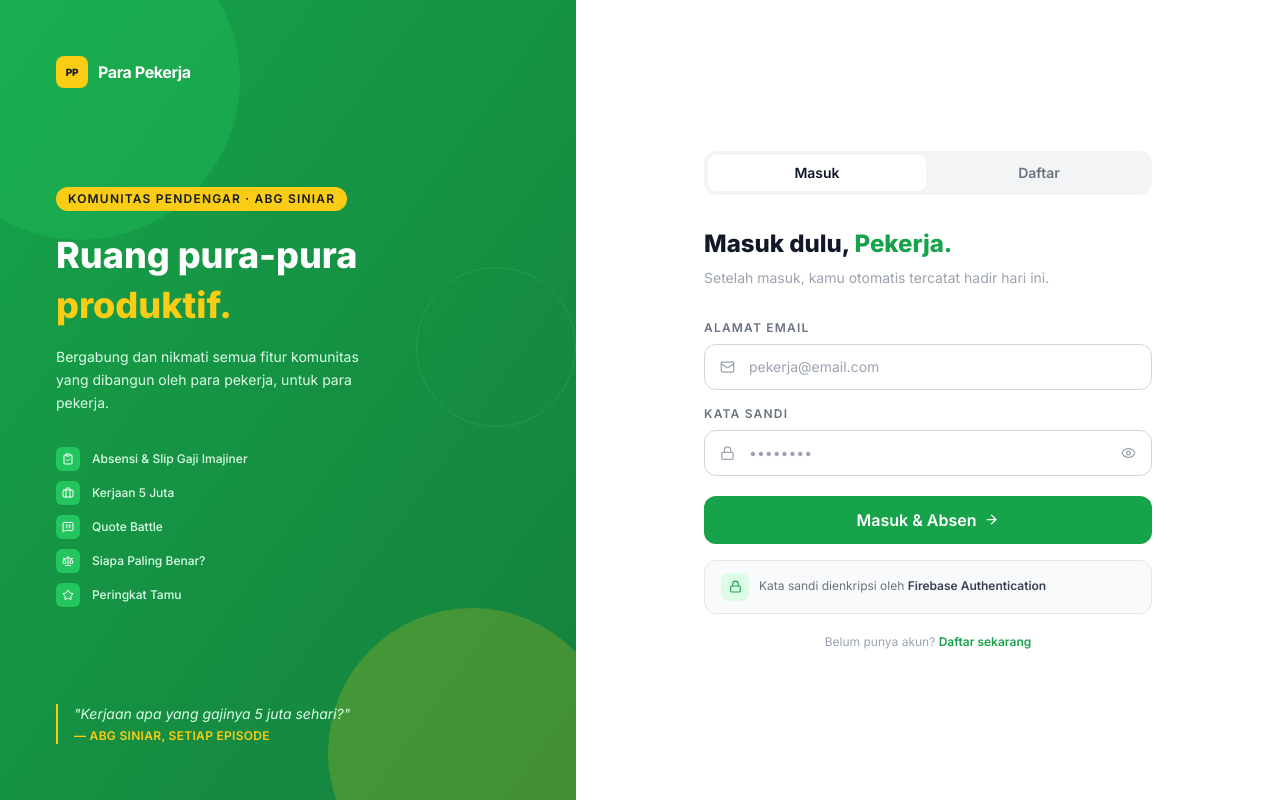
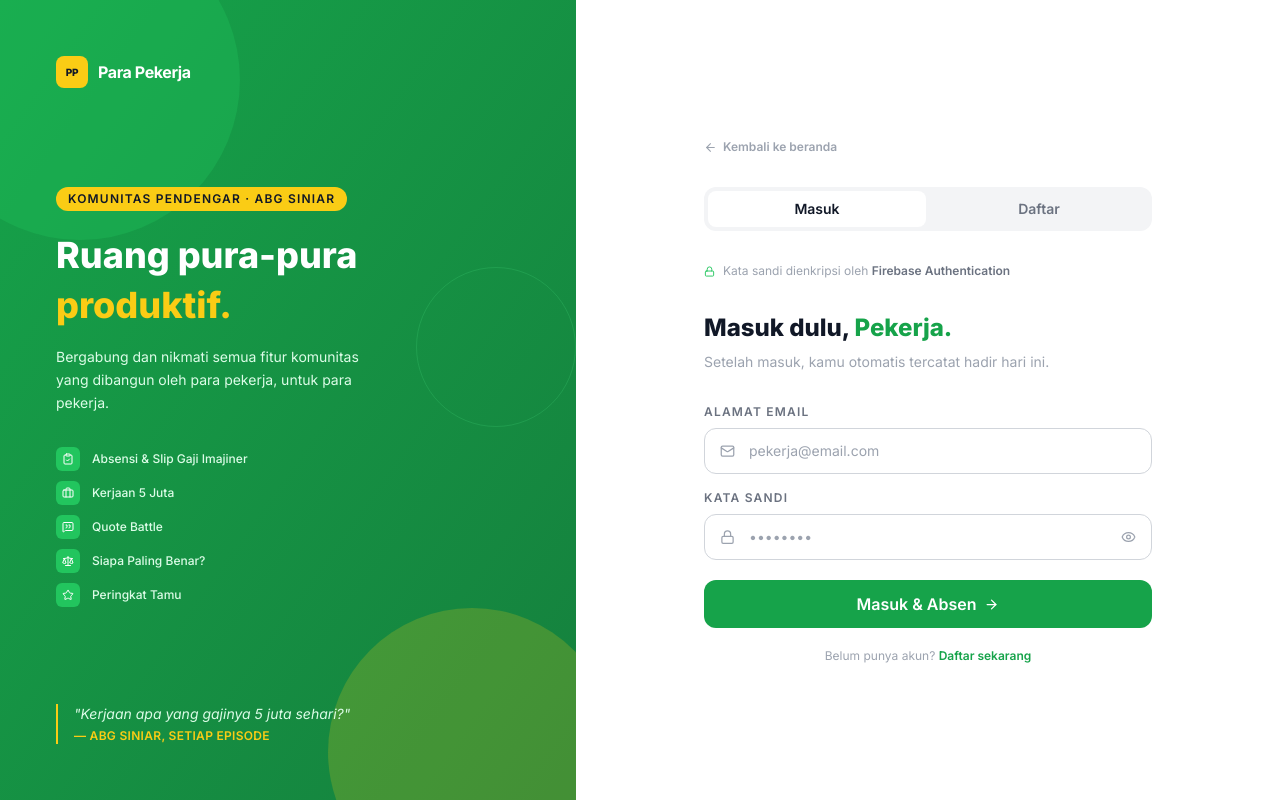
Before and after one commit to luqmanherifa/para-pekerja, a React (Vite) app: page /masuk in a window 1280 px wide. Built offline with nearby package versions, Linux system fonts and the light colour scheme; no server answers.

Commit message:
Update routes

```diff
--- a/package.json
+++ b/package.json
@@ -15,7 +15,8 @@
     "lucide-react": "^0.575.0",
     "react": "^19.2.0",
     "react-dom": "^19.2.0",
-    "react-redux": "^9.2.0"
+    "react-redux": "^9.2.0",
+    "react-router-dom": "^7.13.1"
   },
   "devDependencies": {
     "@eslint/js": "^9.39.1",
--- a/src/App.jsx
+++ b/src/App.jsx
@@ -1,14 +1,14 @@
 import { useEffect } from "react";
 import { onAuthStateChanged } from "firebase/auth";
 import { auth } from "./firebase/config";
-import { useDispatch, useSelector } from "react-redux";
+import { useDispatch } from "react-redux";
 import { setUser } from "./store/authSlice";
+import { BrowserRouter, Routes, Route, Navigate } from "react-router-dom";
+import Home from "./pages/Home";
 import Login from "./pages/Login";
-import Home from "./pages/Home";
 
 export default function App() {
   const dispatch = useDispatch();
-  const user = useSelector((state) => state.auth.user);
 
   useEffect(() => {
     const unsubscribe = onAuthStateChanged(auth, (user) => {
@@ -24,9 +24,16 @@ export default function App() {
         dispatch(setUser(null));
       }
     });
-
     return () => unsubscribe();
   }, [dispatch]);
 
-  return <div>{user ? <Home /> : <Login />}</div>;
+  return (
+    <BrowserRouter>
+      <Routes>
+        <Route path="/" element={<Home />} />
+        <Route path="/masuk" element={<Login />} />
+        <Route path="*" element={<Navigate to="/" replace />} />
+      </Routes>
+    </BrowserRouter>
+  );
 }
--- a/src/components/Navbar.jsx
+++ b/src/components/Navbar.jsx
@@ -1,5 +1,6 @@
 import { useState, useRef, useEffect } from "react";
 import { useSelector } from "react-redux";
+import { Link, useNavigate } from "react-router-dom";
 import {
   LogOut,
   ClipboardCheck,
@@ -9,6 +10,7 @@ import {
   Star,
   LayoutGrid,
   ChevronDown,
+  LogIn,
 } from "lucide-react";
 
 const NAV_LINKS = [
@@ -21,6 +23,7 @@ const NAV_LINKS = [
 
 export default function Navbar({ onLogout }) {
   const user = useSelector((state) => state.auth.user);
+  const navigate = useNavigate();
   const [open, setOpen] = useState(false);
   const dropdownRef = useRef(null);
 
@@ -43,12 +46,9 @@ export default function Navbar({ onLogout }) {
   return (
     <nav className="w-full bg-white border-b border-gray-200">
       <div className="max-w-5xl mx-auto px-8 py-4 flex items-center justify-between">
-        <a
-          href="#"
-          onClick={(e) => {
-            e.preventDefault();
-            window.scrollTo({ top: 0, behavior: "smooth" });
-          }}
+        <Link
+          to="/"
+          onClick={() => window.scrollTo({ top: 0, behavior: "smooth" })}
           className="flex items-center gap-2.5 group"
         >
           <div className="w-8 h-8 rounded-lg bg-green-600 flex items-center justify-center shrink-0">
@@ -59,7 +59,7 @@ export default function Navbar({ onLogout }) {
           <span className="font-bold text-gray-900 text-sm tracking-tight group-hover:text-green-600 transition-colors duration-150">
             Para Pekerja
           </span>
-        </a>
+        </Link>
 
         <div className="flex items-center gap-3">
           <div className="relative" ref={dropdownRef}>
@@ -108,10 +108,11 @@ export default function Navbar({ onLogout }) {
 
           <div className="w-px h-5 bg-gray-200" />
 
+          {user ? (
+            <>
               <span className="text-xs text-gray-400 hidden xl:block max-w-[160px] truncate">
-            {user?.email}
+                {user.displayName || user.email}
               </span>
-
               <button
                 onClick={onLogout}
                 className="flex items-center gap-1.5 text-xs font-semibold border border-gray-300 hover:border-red-400 hover:text-red-500 text-gray-600 px-3 py-2 rounded-lg transition-colors duration-150"
@@ -119,6 +120,16 @@ export default function Navbar({ onLogout }) {
                 <LogOut size={13} />
                 Keluar
               </button>
+            </>
+          ) : (
+            <Link
+              to="/masuk"
+              className="flex items-center gap-1.5 text-xs font-semibold bg-green-600 hover:bg-green-700 text-white px-4 py-2 rounded-lg transition-colors duration-150"
+            >
+              <LogIn size={13} />
+              Masuk
+            </Link>
+          )}
         </div>
       </div>
     </nav>
--- a/src/pages/Home.jsx
+++ b/src/pages/Home.jsx
@@ -1,4 +1,4 @@
-import { useDispatch, useSelector } from "react-redux";
+import { useDispatch } from "react-redux";
 import { signOut } from "firebase/auth";
 import { auth } from "../firebase/config";
 import { logoutUser } from "../store/authSlice";
--- a/src/pages/Login.jsx
+++ b/src/pages/Login.jsx
@@ -8,11 +8,13 @@ import { auth, db } from "../firebase/config";
 import { useDispatch } from "react-redux";
 import { setUser } from "../store/authSlice";
 import { doc, setDoc, serverTimestamp } from "firebase/firestore";
+import { Link, useNavigate } from "react-router-dom";
 import {
   Mail,
   Lock,
   User,
   ArrowRight,
+  ArrowLeft,
   AlertCircle,
   Eye,
   EyeOff,
@@ -33,6 +35,7 @@ const FEATURES = [
 
 export default function Login() {
   const dispatch = useDispatch();
+  const navigate = useNavigate();
   const [tab, setTab] = useState("login");
 
   const [loginEmail, setLoginEmail] = useState("");
@@ -69,6 +72,7 @@ export default function Login() {
         displayName: user.displayName ?? null,
       }),
     );
+    navigate("/");
   };
 
   const handleLogin = async (e) => {
@@ -181,6 +185,14 @@ export default function Login() {
 
       <div className="flex-1 flex items-center justify-center px-12 py-14">
         <div className="w-full max-w-md">
+          <Link
+            to="/"
+            className="inline-flex items-center gap-1.5 text-xs font-semibold text-gray-400 hover:text-green-600 transition-colors duration-150 mb-8"
+          >
+            <ArrowLeft size={13} />
+            Kembali ke beranda
+          </Link>
+
           <div className="lg:hidden mb-8 flex items-center gap-2.5">
             <div className="w-8 h-8 rounded-lg bg-green-600 flex items-center justify-center shrink-0">
               <span className="text-white text-[10px] font-extrabold tracking-tight leading-none select-none">
@@ -218,6 +230,16 @@ export default function Login() {
             >
               Daftar
             </button>
+          </div>
+
+          <div className="flex items-center gap-2 mb-8">
+            <Lock size={11} className="text-green-500 shrink-0" />
+            <p className="text-xs text-gray-400">
+              Kata sandi dienkripsi oleh{" "}
+              <span className="font-semibold text-gray-500">
+                Firebase Authentication
+              </span>
+            </p>
           </div>
 
           {tab === "login" && (
@@ -304,18 +326,6 @@ export default function Login() {
                     </>
                   )}
                 </button>
-
-                <div className="flex items-center gap-2.5 bg-gray-50 border border-gray-200 rounded-xl px-4 py-3">
-                  <div className="w-7 h-7 rounded-lg bg-green-100 flex items-center justify-center shrink-0">
-                    <Lock size={13} className="text-green-600" />
-                  </div>
-                  <p className="text-xs text-gray-500 leading-snug">
-                    Kata sandi dienkripsi oleh{" "}
-                    <span className="font-semibold text-gray-700">
-                      Firebase Authentication
-                    </span>
-                  </p>
-                </div>
 
                 <p className="text-center text-xs text-gray-400 mt-1">
                   Belum punya akun?{" "}
@@ -438,18 +448,6 @@ export default function Login() {
                   )}
                 </button>
 
-                <div className="flex items-center gap-2.5 bg-gray-50 border border-gray-200 rounded-xl px-4 py-3">
-                  <div className="w-7 h-7 rounded-lg bg-green-100 flex items-center justify-center shrink-0">
-                    <Lock size={13} className="text-green-600" />
-                  </div>
-                  <p className="text-xs text-gray-500 leading-snug">
-                    Kata sandi dienkripsi oleh{" "}
-                    <span className="font-semibold text-gray-700">
-                      Firebase Authentication
-                    </span>
-                  </p>
-                </div>
-
                 <p className="text-center text-xs text-gray-400 mt-1">
                   Sudah punya akun?{" "}
                   <button
```
Also changed, not shown: 1 other file (tests, documents, lock files or other folders). Lines whose indentation alone changed are shown as unchanged.
